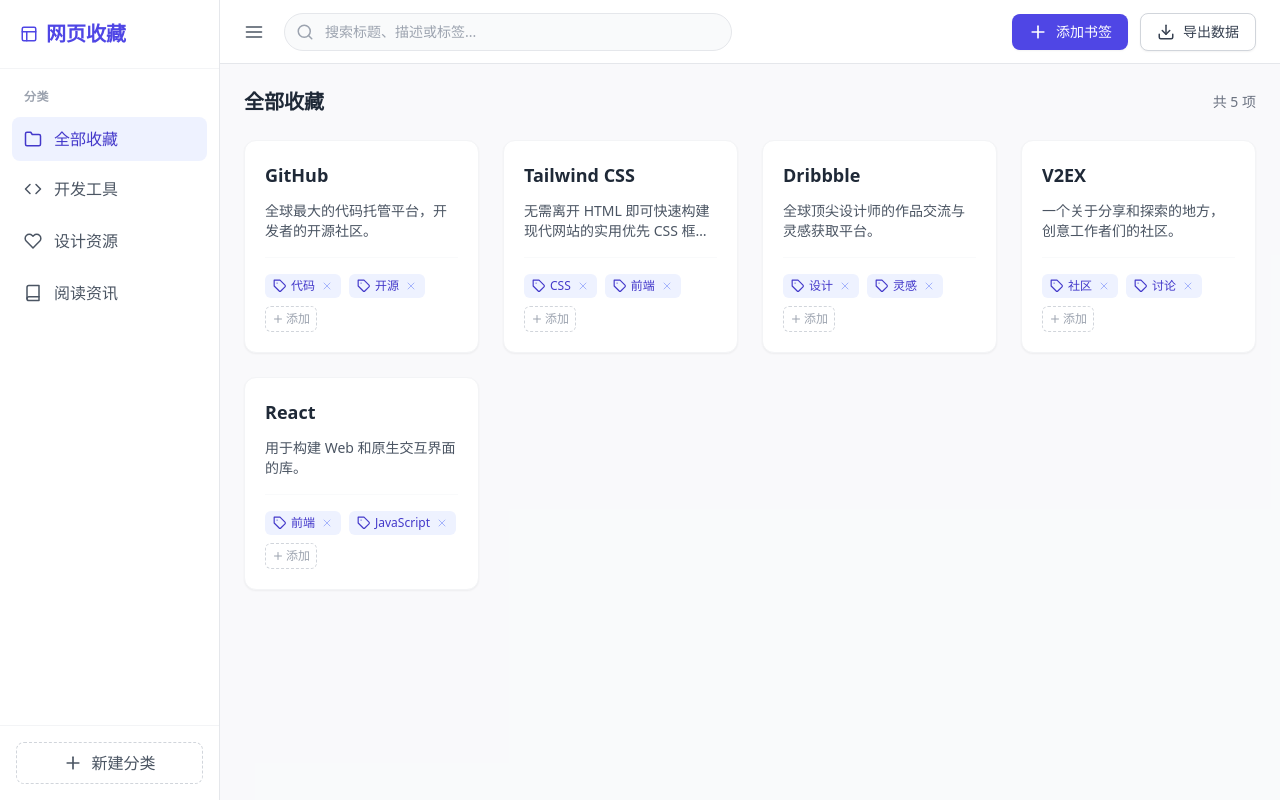
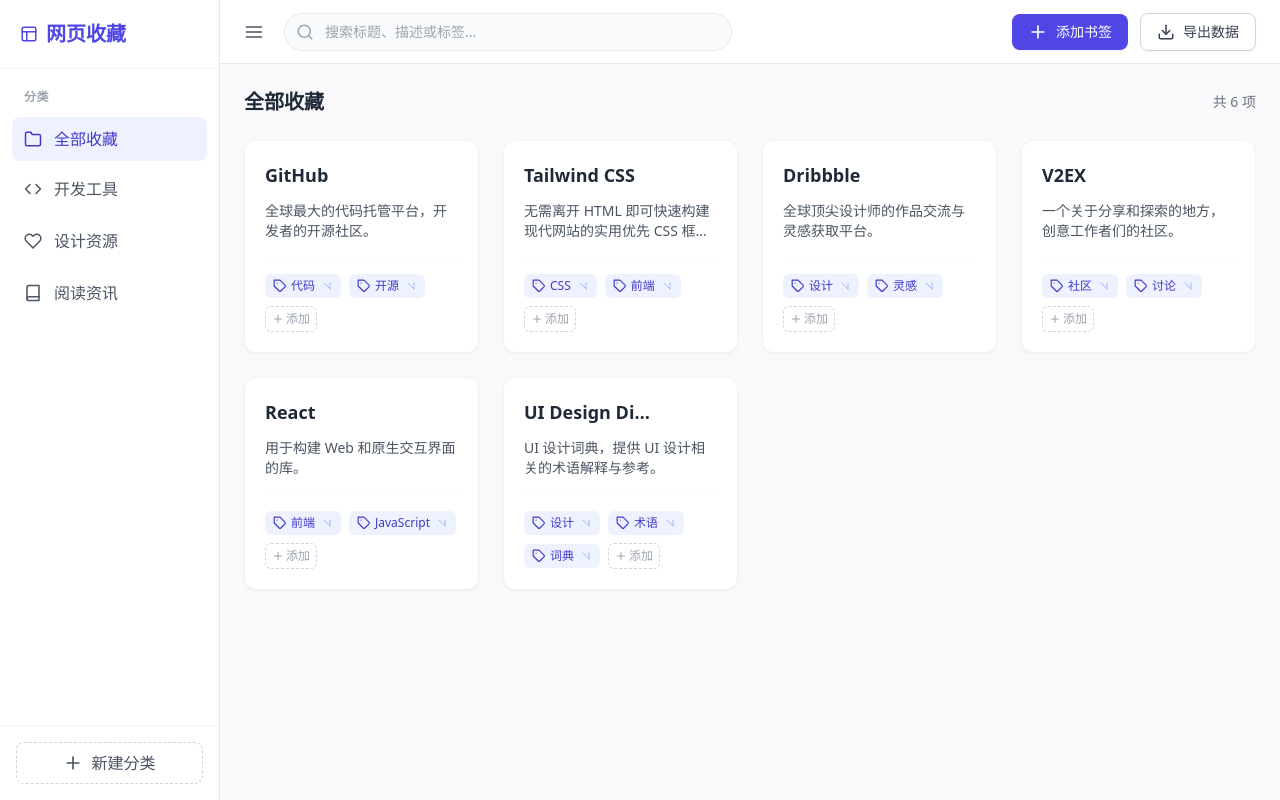
Before and after one commit to nimohe/my-bookmark-manager, a React (Vite) app: page / in a window 1280 px wide. Built offline with nearby package versions, Linux system fonts and the light colour scheme.

Commit message:
assets:添加默认资源

```diff
--- a/src/App.jsx
+++ b/src/App.jsx
@@ -47,6 +47,7 @@
   { id: 3, title: 'Dribbble', url: 'https://dribbble.com', description: '全球顶尖设计师的作品交流与灵感获取平台。', categoryId: 'design', tags: ['设计', '灵感'] },
   { id: 4, title: 'V2EX', url: 'https://v2ex.com', description: '一个关于分享和探索的地方，创意工作者们的社区。', categoryId: 'read', tags: ['社区', '讨论'] },
   { id: 5, title: 'React', url: 'https://react.dev', description: '用于构建 Web 和原生交互界面的库。', categoryId: 'dev', tags: ['前端', 'JavaScript'] },
+  { id: 6, title: 'UI Design Dictionary', url: 'https://ui-design-dictionary.pages.dev/', description: 'UI 设计词典，提供 UI 设计相关的术语解释与参考。', categoryId: 'design', tags: ['设计', '术语', '词典'] },
 ];
 
 export default function App() {
@@ -587,7 +588,7 @@
                           className="text-indigo-300 hover:text-red-500 focus:outline-none ml-0.5 transition-colors"
                           title="删除标签"
                         >
-                          <svg width="12" height="12" viewBox="0 0 24 24" fill="none" stroke="currentColor" strokeWidth="2" strokeLinecap="round" strokeLinejoin="round"><line x1="18" y1="6" x2="6" y2="18"></line><line x1="6" y1="6" x2="18" y2="18"></line></svg>
+                          <svg width="12" height="12" viewBox="0 0 24 24" fill="none" stroke="currentColor" strokeWidth="2" strokeLinecap="round" strokeLinejoin="round"><line x1="18" y1="6" x2="18" y2="18"></line><line x1="6" y1="6" x2="18" y2="18"></line></svg>
                         </button>
                       </span>
                     ))}
```
